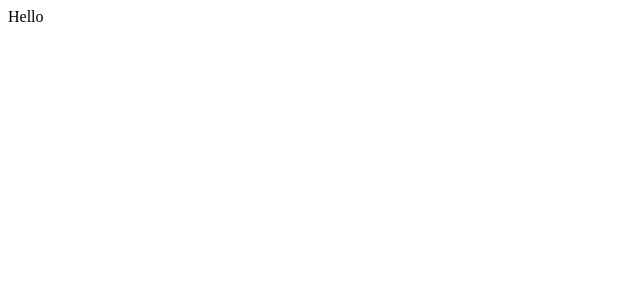
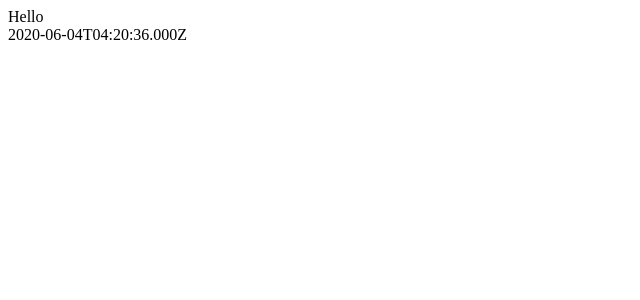
Before and after one commit to kunihiro-mediba/nextsb, a Next.js app: page / in a window 1280 px wide. Shown: the top 300 px of the page, without its empty margins (0-640 px from the left). Built offline with nearby package versions, Linux system fonts and the light colour scheme.

Commit message:
add getStaticProps example

```diff
--- a/src/pages/index.tsx
+++ b/src/pages/index.tsx
@@ -1,6 +1,6 @@
 import Head from "next/head";
 
-export default function Home() {
+export default function Home({ serverTime }) {
     return (
         <div>
             <Head>
@@ -8,7 +8,16 @@ export default function Home() {
             </Head>
             <main>
                 <div>Hello</div>
+                <div>{serverTime}</div>
             </main>
         </div>
     );
 }
+
+export const getStaticProps = async () => {
+    return {
+        props:{
+            serverTime: (new Date()).toISOString(),
+        },
+    };
+};
```
